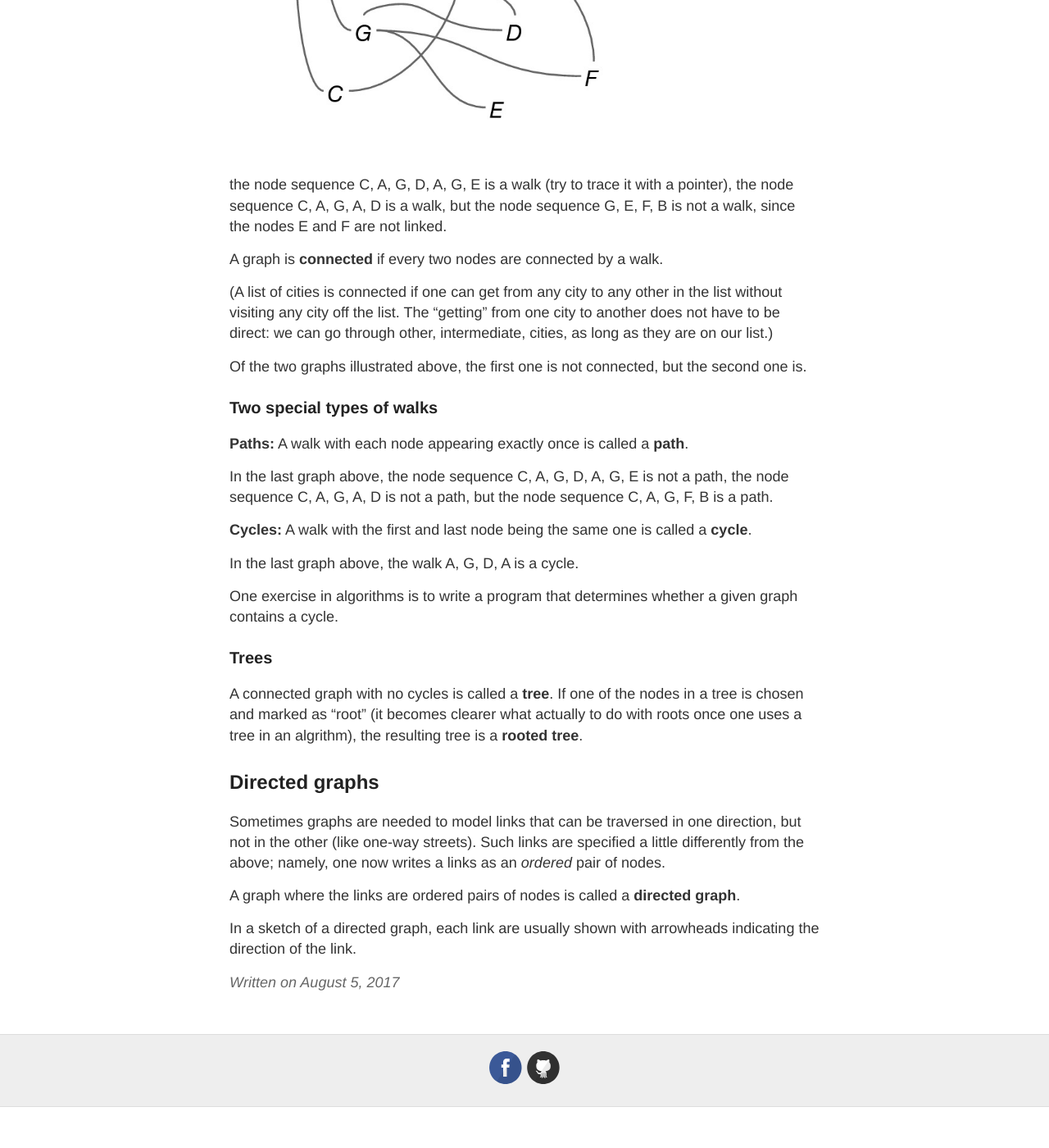
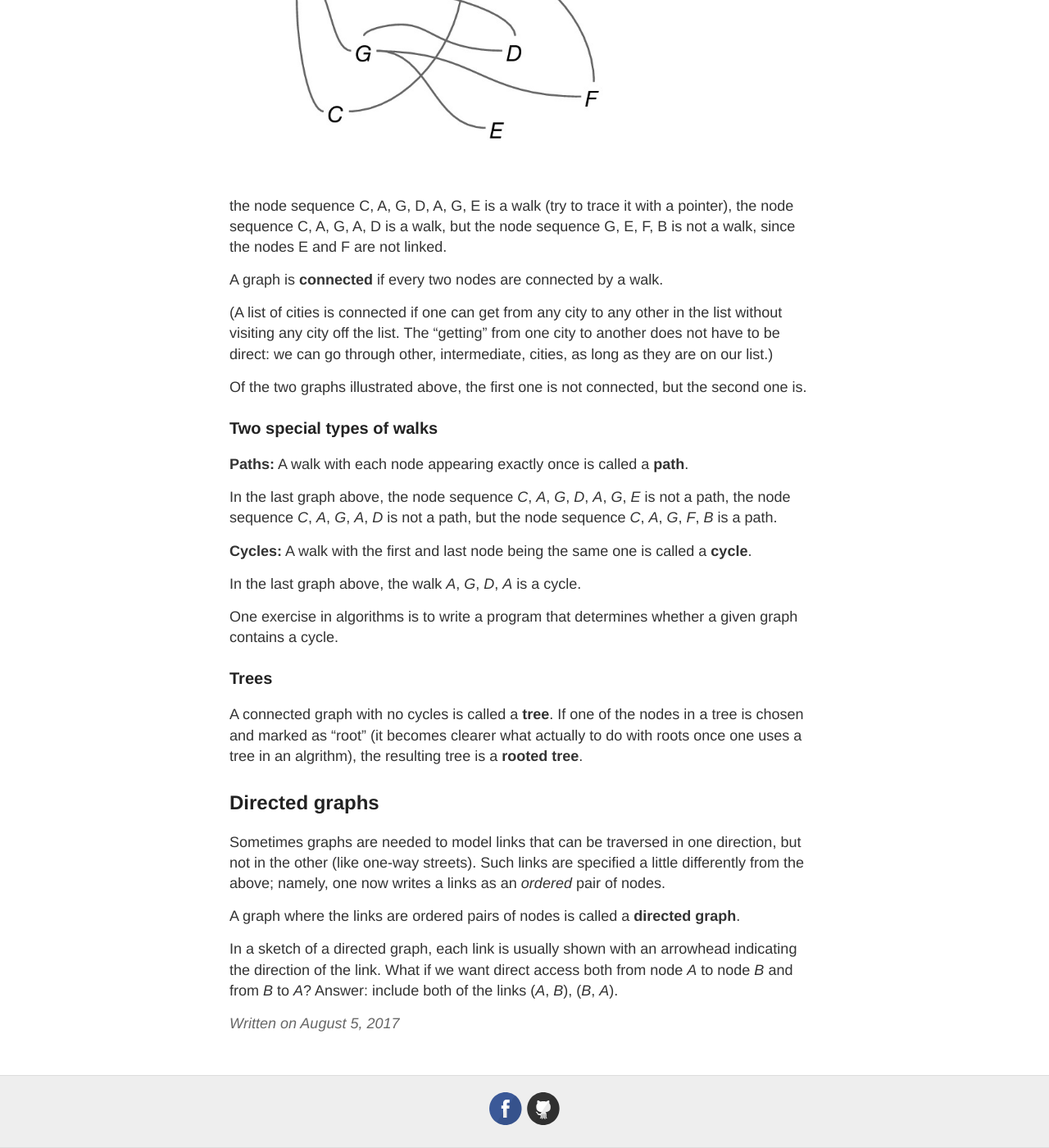
Before and after one commit to datacompass/datacompass.github.io, a Jekyll site: the page built from _posts/2017-8-5-graphs-and-trees.md, in a window 1280 px wide and 1400 px high, scrolled down 1325 px. Shown: the whole window at 82% size. Built offline with Jekyll 4.4.1, drawn with Linux system fonts in a browser that asks for light colours; before the commit the page ends 2675 px from its top, so only the background shows below that; some of the changed text lies outside the part shown.

Commit message:
Update 2017-8-5-graphs-and-trees.md

```diff
--- a/_posts/2017-8-5-graphs-and-trees.md
+++ b/_posts/2017-8-5-graphs-and-trees.md
@@ -4,7 +4,7 @@ use_math: true
 title: Graphs and Trees
 ---
 
-Many methods of data analysis "branch out" (choose one possibility over another) and link pairs of objects based on similarity in some features (e.g., pairs of cities with a direct flight connection).  The concept of a **graph** was invented to keep track of these processes and information structures.  This concept is convenient for both analysis and programming.
+Many methods of data analysis "branch out" (choose one possibility over another) and link pairs of objects based on similarity in some features (e.g., pairs of cities with a direct f, since the nodes E and F are not linkedlight connection).  The concept of a **graph** was invented to keep track of these processes and information structures.  This concept is convenient for both analysis and programming.
 
 ##  Graphs
 
@@ -42,11 +42,11 @@ Of the two graphs illustrated above, the first one is not connected, but the sec
 
 **Paths:**  A walk with each node appearing exactly once is called a **path**.
 
-In the last graph above, the node sequence C, A, G, D, A, G, E is not a path, the node sequence C, A, G, A, D is not a path, but the node sequence C, A, G, F, B is a path.
+In the last graph above, the node sequence *C*, *A*, *G*, *D*, *A*, *G*, *E* is not a path, the node sequence *C*, *A*, *G*, *A*, *D* is not a path, but the node sequence *C*, *A*, *G*, *F*, *B* is a path.
 
 **Cycles:**  A walk with the first and last node being the same one is called a **cycle**.
 
-In the last graph above, the walk A, G, D, A is a cycle.
+In the last graph above, the walk *A*, *G*, *D*, *A* is a cycle.
 
 One exercise in algorithms is to write a program that determines whether a given graph contains a cycle.
 
@@ -61,4 +61,4 @@ Sometimes graphs are needed to model links that can be traversed in one directio
 
 A graph where the links are ordered pairs of nodes is called a **directed graph**.
 
-In a sketch of a directed graph, each link are usually shown with arrowheads indicating the direction of the link.
+In a sketch of a directed graph, each link is usually shown with an arrowhead indicating the direction of the link.  What if we want direct access both from node *A* to node *B* and from *B* to *A*?  Answer: include both of the links (*A*, *B*), (*B*, *A*).
```
